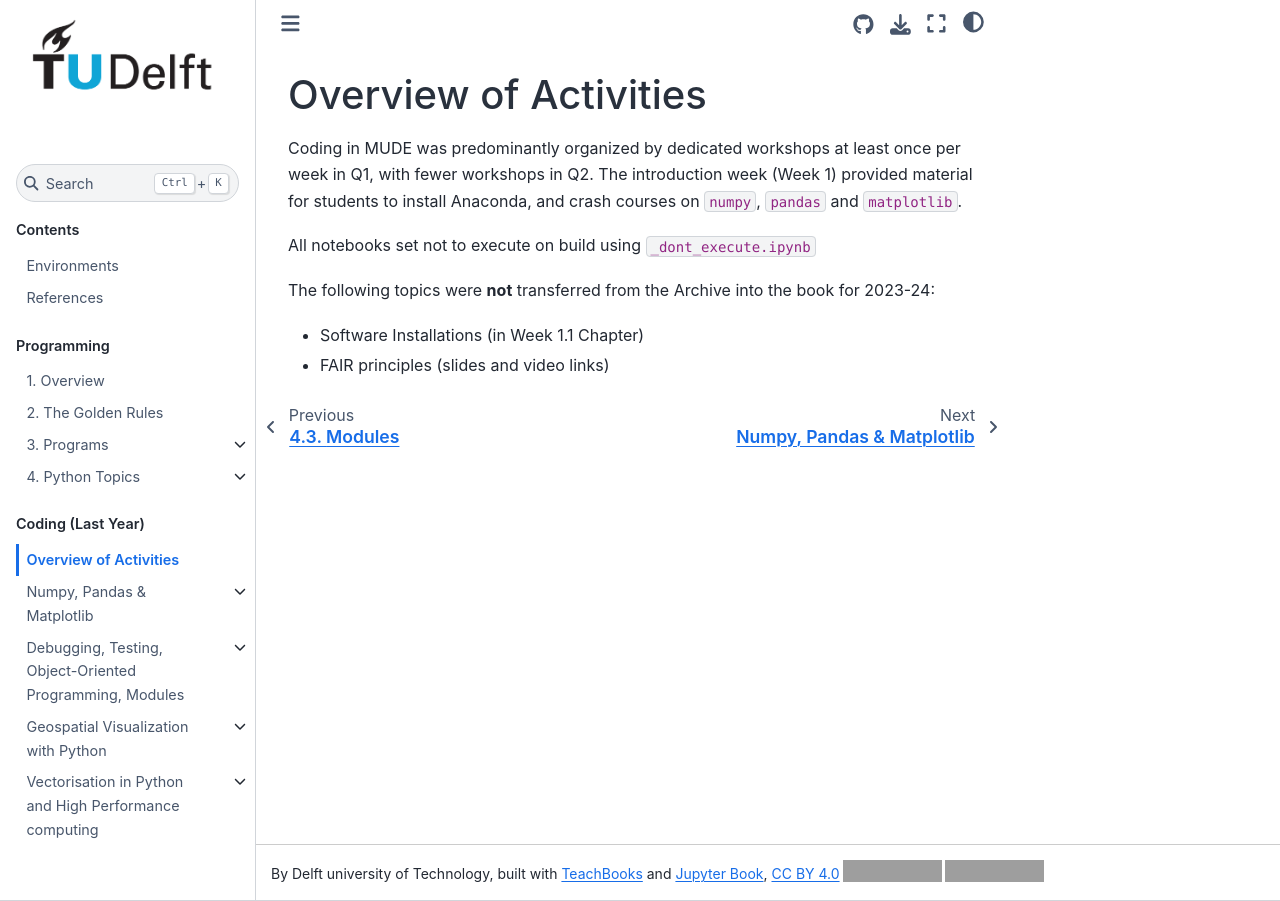
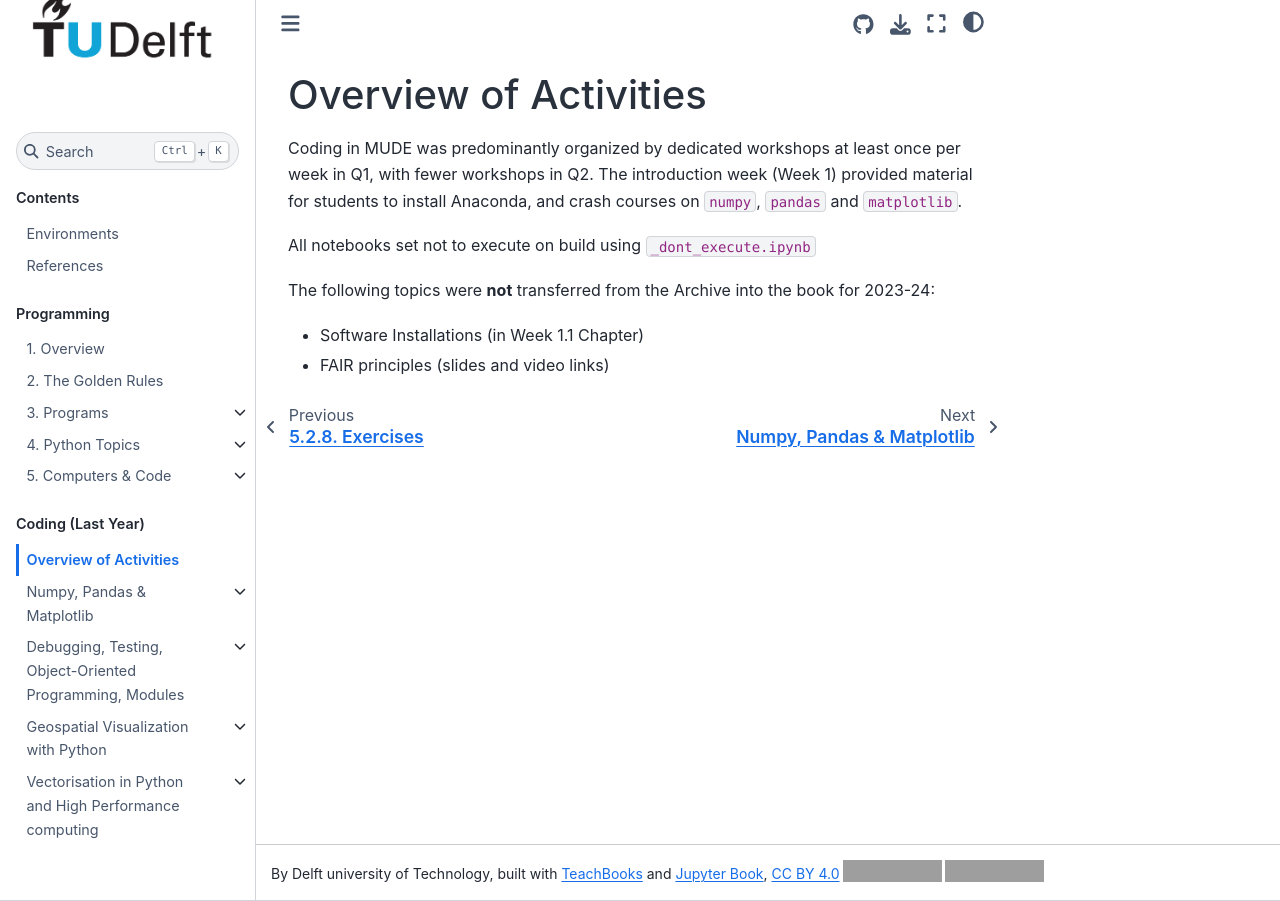
Before and after one commit to TeachBooks/learn-programming, a Jupyter Book: the page built from book/year1/overview.md, in a window 1280 px wide. Built offline with Jupyter Book 1.0.4 settings and Sphinx 7.4.7 and the Sphinx Book theme 1.1.4, drawn with Linux system fonts in a browser that asks for light colours; pages that are not in the unit, such as notebooks, are missing from menus; comment, search, counter and statistics services are not loaded; some of the changed lines change nothing that is shown; grey boxes are pictures that could not be loaded.

Commit message:
fix year2 path

```diff
--- a/book/_toc.yml
+++ b/book/_toc.yml
@@ -56,26 +56,26 @@
       sections:
       - file: year2/python_topics/classes
         title: Classes
-      - file: programming/python_topics/classes_solution
+      - file: year2/python_topics/classes_solution
         title: Classes Solution
       - file: year2/python_topics/visualization
         title: Advanced Visualization
       - file: year2/sympy/sympy.ipynb
       - file: year2/python_topics/modules
         title: Modules
-      - file: programming/python_topics/modules_solution
+      - file: year2/python_topics/modules_solution
         title: Modules Solution
-    - file: programming/code/overview
+    - file: year2/code/overview
       title: Computers & Code
       sections:
-      - file: programming/code/numpy_0
+      - file: year2/code/numpy_0
         title: Numpy
         sections:
-        - file: programming/code/numpy_1
+        - file: year2/code/numpy_1
           title: Using `ndarray`
-        - file: programming/code/numpy_2
+        - file: year2/code/numpy_2
           title: Doing math
-        - file: programming/code/numpy_3
+        - file: year2/code/numpy_3
           title: Optional Exercises
 
 # TO BE ADDED LATER: NUMPY ADVANCED, PANDAS, PYTHONIC, ETC.
```
